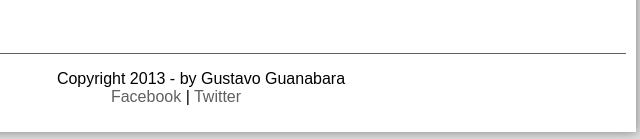
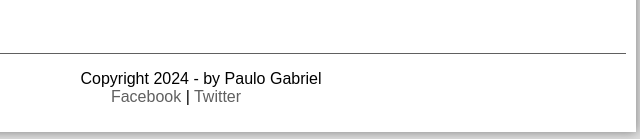
Before and after one commit to Gabriel-IDK/Site-Google-Glass, a plain HTML site: page multimidia.html in a window 1280 px wide. Shown: the part 1251-1390 px from the top of the page, 464-1104 px from the left. Drawn offline with Linux system fonts and the light colour scheme.

Commit message:
Update multimidia.html

```diff
--- a/multimidia.html
+++ b/multimidia.html
@@ -70,7 +70,7 @@
         </section>
 
         <footer id="feet">
-            <p>Copyright 2013 - by Gustavo Guanabara <br>
+            <p>Copyright 2024 - by Paulo Gabriel<br>
                 <a href="https://store.steampowered.com" target="_blank">Facebook</a> |
                 <a href="https://twitter.com/wani_wani_0416/status/1752624745349267575/photo/1" target="">Twitter</a>
             </p>
```
